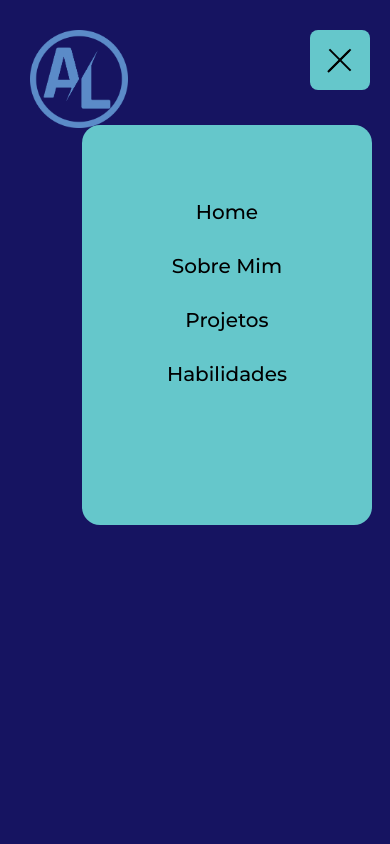
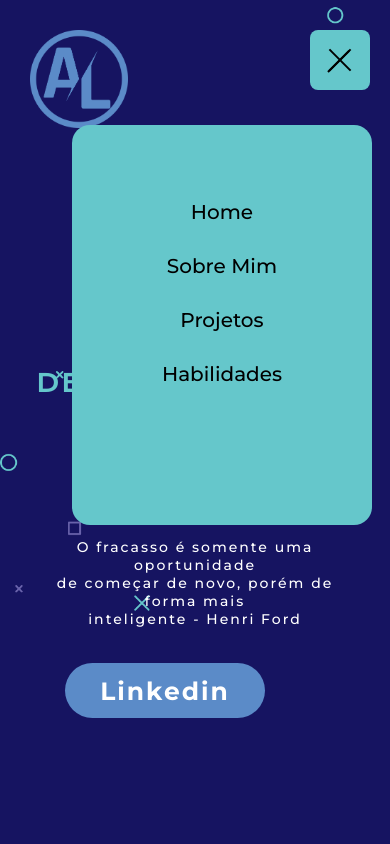
Before and after one commit to AdrielLuniere/Portfolio-atualizado, a plain HTML site: page index.html in a window 390 px wide. Both pictures are taken after a click on the label 340 px from the left and 60 px from the top of the page. Shown: the top 844 px of the page. Drawn offline with nearby package versions, Linux system fonts and the light colour scheme.

Commit message:
adicionado o redirecionamento da pagina linkedin para perfil

```diff
--- a/index.html
+++ b/index.html
@@ -1,33 +1,38 @@
 <!DOCTYPE html>
 <html lang="en">
   <head>
-    <meta charset="UTF-8">
-    <meta http-equiv="X-UA-Compatible" content="IE=edge">
-    <meta name="viewport" content="width=device-width, initial-scale=1.0">
+    <meta charset="UTF-8" />
+    <meta http-equiv="X-UA-Compatible" content="IE=edge" />
+    <meta name="viewport" content="width=device-width, initial-scale=1.0" />
     <title>Adriel Lunière - Desenvolvedor Frontend</title>
-    <link rel="shortcut icon" href="src/img/ms-icon-310x310.png" type="image/x-icon" />
+    <link
+      rel="shortcut icon"
+      href="src/img/ms-icon-310x310.png"
+      type="image/x-icon"
+    />
 
-    <link rel="stylesheet" href="src/css/font-awesome.css">
-    <link rel="stylesheet" href="src/css/reset.css">
-    <link rel="stylesheet" href="src/css/variables.css">
-    <link rel="stylesheet" href="src/css/globais.css">
-    <link rel="stylesheet" href="src/css/header.css">
-    <link rel="stylesheet" href="https://cdn.jsdelivr.net/gh/devicons/devicon@v2.14.0/devicon.min.css">
+    <link rel="stylesheet" href="src/css/font-awesome.css" />
+    <link rel="stylesheet" href="src/css/reset.css" />
+    <link rel="stylesheet" href="src/css/variables.css" />
+    <link rel="stylesheet" href="src/css/globais.css" />
+    <link rel="stylesheet" href="src/css/header.css" />
+    <link rel="stylesheet" href="src/css/home.css" />
+    <link rel="stylesheet" href="https://cdn.jsdelivr.net/gh/devicons/devicon@v2.14.0/devicon.min.css"
+    />
   </head>
   <body>
 
     <header class="header">
       <div class="container">
         <div class="row justify-content-between alinhar-itens-no-centro">
-
           <a href="#">
-                    <img src="src/img/logo.png" alt="logo">
+            <img src="src/img/logo.png" alt="logo" />
           </a>
           <nav>
-                    <input id="menu-hambuguer" type="checkbox"/>
+            <input id="menu-hambuguer" type="checkbox" />
 
             <label class="close-menu-label" for="menu-hambuguer">
-                        <div class="menu" >
+              <div class="menu">
                 <span class="hambuguer"></span>
               </div>
             </label>
@@ -38,32 +43,57 @@
               <li><a href="#projestos">Projetos</a></li>
               <li><a href="#habilidade">Habilidades</a></li>
             </ul>
-
           </nav>
-
         </div>
       </div>
     </header>
 
-    <section class="hone">
 
+    <section class="home">
+      <div class="container">
+        <div class="row full-screen alinhar-itens-no-centro">
+          <div class="text-home">
+            <h1>ADRIEL LUNIÈRE</h1>
+            <h2>DESENVOLVEDOR FRONTEND</h2>
+            <p class="text-frase">
+                O fracasso é somente uma oportunidade <br>de começar de novo, porém de
+                forma mais <br>inteligente - Henri Ford<br>
+
+              <div class="linkedin">
+                <a href="https://www.linkedin.com/in/adriel-lunière-41b88716a/"
+                target="_blank" class="link">Linkedin</a>
+              </div>
+          </div>
+          <div class="img-home">
+            <div>
+                <img class="outer-shadow" src="src/img/notbook.png" alt="notbook" />
+            </div>
+          </div>
+        </div>
+      </div>
     </section>
 
-    <section class="sobre-mim">
+    <section class="sobre-mim"></section>
 
-    </section>
+    <section class="habilidades"></section>
 
-    <section class="habilidades">
-
-    </section>
-
-    <section class="projetos">
-
-    </section>
-
+    <section class="projetos"></section>
 
     <footer class="footer">
-
+      <div class="redes-sociais">
+        <a href="#" class="outer-shadow">
+          <i class="fab fa-linkedin-in"></i>
+        </a>
+        <a href="#" class="outer-shadow">
+          <i class="fab fa-whatsapp"></i>
+        </a>
+        <a href="#" class="outer-shadow">
+          <i class="fab fa-github"></i>
+        </a>
+        <a href="#" class="outer-shadow">
+          <i class="fab fa-instagram"></i>
+        </a>
+      </div>
     </footer>
   </body>
 </html>
--- a/src/css/globais.css
+++ b/src/css/globais.css
@@ -5,17 +5,26 @@ html{
     color: var(--cor-branca);
     font-size: 62.5%;
     font-weight: 500;
+    scroll-behavior: smooth;
 }
 
 body{
+    background-image: url(../img/objetos.png);
+    background-size: 1320px;
+    background-repeat: no-repeat;
     background-color: var(--cor-fundo-azul);
     font-family: var(--fonte-primaria);
     font-size: var(--fonte-pequena);
+
 }
 
-
+.container{
+    max-width: 1140px;
+    margin: auto;
+}
 .row{
     display: flex;
+    flex-wrap: wrap;
 }
 
 .justify-content-between{
--- a/src/css/header.css
+++ b/src/css/header.css
@@ -10,7 +10,7 @@
 
 .header nav ul{
     display: flex;
-    padding: 1rem 12rem 0 0;
+    padding: 1rem 4rem 1rem 0;
 
 }
 
@@ -20,9 +20,9 @@
     color: var(--cor-font-nav);
     padding: 10px 20px;
     transition: 0.2s;
-    border-radius: 20px;
+    border-radius: 15px;
     user-select: none;
-    margin: 10px 60px;
+    margin: 10px 45px;
 
 
 }
@@ -104,7 +104,7 @@
     .header nav ul li a{
         padding: var(--mobile-padding);
         margin: 10px 30px;
-        padding: 1rem 1rem;
+        padding: 1rem 4rem 0 0;
         border-radius: 10px;
     }
 }
@@ -113,7 +113,7 @@
     .header nav ul li a{
         padding: var(--mobile-padding);
         margin: 10px 20px;
-        padding: 1rem 1rem;
+        padding: 1rem 2rem;
         border-radius: 10px;
     }
 }
@@ -122,7 +122,7 @@
     .header nav ul li a{
         padding: var(--mobile-padding);
         margin: 10px 20px;
-        padding: 1rem 1rem;
+        padding: 1rem 1.5rem;
         border-radius: 10px;
 
     }
@@ -153,7 +153,6 @@
         margin: 35px;
         margin-right: -2px;
         padding: 55px;
-        /* width: 173px; */
         height: 400px;
     }
 
--- /dev/null
+++ b/src/css/home.css
@@ -0,0 +1,81 @@
+.home .full-screen{
+    min-height: 86vh;
+    padding: 50px 0;
+}
+
+.home .text-home{
+    letter-spacing: 2px;
+}
+.home .text-home,
+.home .img-home{
+    flex: 0 0 50%;
+    max-width: 50%;
+    padding: 0 15px;
+
+}
+
+
+.home .text-home .text-frase{
+    text-align: center;
+    font-size: 14px;
+}
+
+.home .text-home{
+    margin-bottom: 200px;
+    margin-top: 15px;
+}
+.home .text-home h1{
+    font-family: var(--fonte-segundaria);
+    text-align: center;
+    font-size: 40px;
+    font-weight: 400;
+}
+
+.home .text-home h2{
+    font-family: var(--fonte-segundaria);
+    color: var(--cor-font-nav);
+    margin: 0 0 80px 0;
+    text-align: center;
+    font-size: 25px;
+    font-weight: 400;
+    line-height: 50px;
+}
+
+.linkedin {
+    width: 200px;
+    height: 55px;
+    margin: 35px;
+    background-color: var(--cor-objetos);
+    display: flex;
+    justify-content: center;
+    align-items: center;
+    border-radius: 40px;
+}
+
+.linkedin a {
+    width: 100%;
+    padding: 25px 0;
+}
+
+.link {
+    font-family: var(--fonte-primaria);
+    font-weight: 700;
+    font-size: 25px;
+    text-align: center;
+    padding: 12px 0 ;
+    transition: ease-in-out 0.3s;
+}
+
+.link:hover {
+    letter-spacing: 5px;
+    color: black;
+}
+
+@media(max-width: 1280px){
+    .home .text-home{
+        flex: 0 0 100%;
+        max-width: 100%;
+        text-align: center;
+        padding: var(--mobile-padding);
+    }
+}
```
Lines whose indentation alone changed are shown as unchanged.
